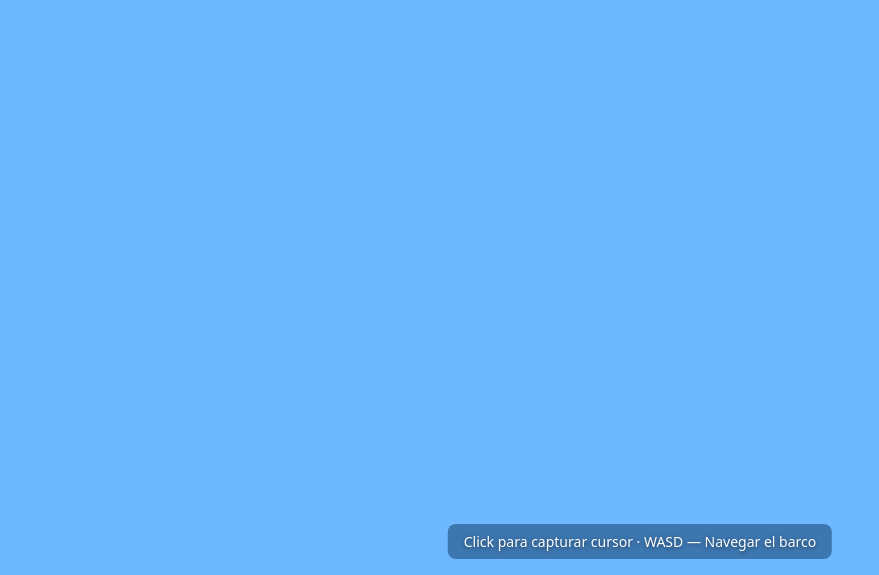
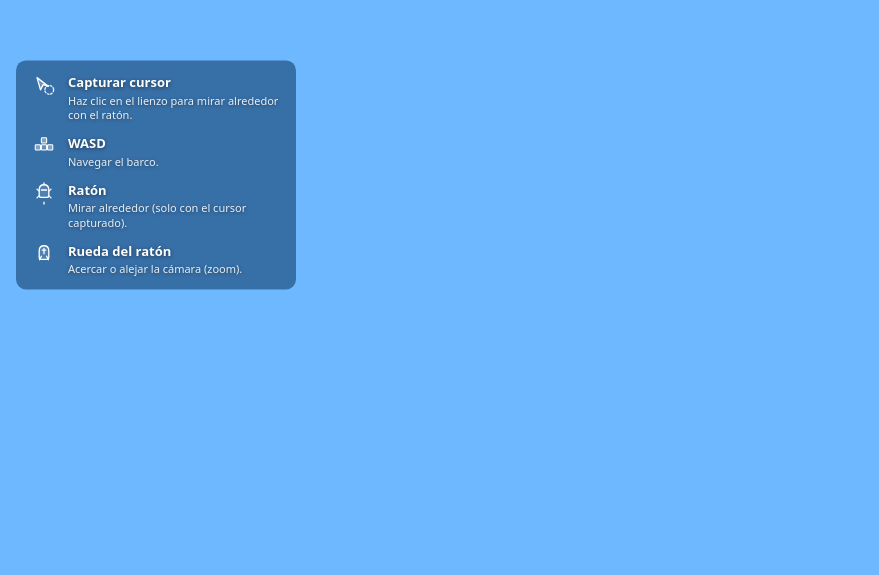
Before and after one commit to cin4ed/tidal-titans, a website built with Vite: page index.html in a window 1280 px wide. Shown: the part 225-800 px from the top of the page, without its empty margins (0-879 px from the left). Built offline with nearby package versions, Linux system fonts and the light colour scheme.

Commit message:
feat(ui): left illustrated controls panel with pointer-lock toggle
Move #hint to a vertical left column with inline SVG rows (click/ESC,
WASD, mouse look, scroll zoom). Toggle is-locked on pointer lock in
main.js; document in CLAUDE.md.

Made-with: Cursor

```diff
--- a/index.html
+++ b/index.html
@@ -9,14 +9,134 @@
     html, body { overflow: hidden; height: 100%; background: #6eb8ff; font-family: system-ui, sans-serif; }
     canvas { display: block; width: 100%; height: 100%; }
     #hint {
-      position: fixed; bottom: 16px; left: 50%; transform: translateX(-50%);
-      color: #fff; text-shadow: 0 1px 4px rgba(0,0,0,0.5); font-size: 14px; pointer-events: none;
-      background: rgba(0,40,80,0.45); padding: 8px 16px; border-radius: 8px;
+      position: fixed;
+      left: 16px;
+      top: 50%;
+      transform: translateY(-50%);
+      max-width: min(280px, calc(100vw - 32px));
+      color: #fff;
+      text-shadow: 0 1px 4px rgba(0,0,0,0.5);
+      font-size: 13px;
+      line-height: 1.35;
+      pointer-events: none;
+      background: rgba(0,40,80,0.5);
+      padding: 12px 14px;
+      border-radius: 10px;
+      display: flex;
+      flex-direction: column;
+      gap: 10px;
     }
+    .hint-row {
+      display: flex;
+      align-items: flex-start;
+      gap: 10px;
+    }
+    .hint-row .hint-icon {
+      flex-shrink: 0;
+      width: 28px;
+      height: 28px;
+      color: #fff;
+    }
+    .hint-row .hint-icon svg {
+      display: block;
+      width: 100%;
+      height: 100%;
+    }
+    .hint-label {
+      padding-top: 2px;
+    }
+    .hint-label strong {
+      display: block;
+      font-weight: 600;
+      margin-bottom: 2px;
+    }
+    .hint-label small {
+      display: block;
+      font-size: 11px;
+      opacity: 0.88;
+      font-weight: 400;
+    }
+    .hint-label-stack { flex: 1; min-width: 0; }
+    #hint.is-locked .hint-only-unlocked { display: none; }
+    #hint:not(.is-locked) .hint-only-locked { display: none; }
+    #hint.is-locked .hint-mouse-unlocked { display: none; }
+    #hint:not(.is-locked) .hint-mouse-locked { display: none; }
   </style>
 </head>
 <body>
-  <div id="hint">Click para capturar cursor · WASD — Navegar el barco</div>
+  <div id="hint" class="controls-hint" role="status" aria-live="polite" aria-atomic="true">
+    <div class="hint-row hint-only-unlocked">
+      <div class="hint-icon" aria-hidden="true">
+        <svg viewBox="0 0 32 32" fill="none" xmlns="http://www.w3.org/2000/svg" stroke="currentColor" stroke-width="1.5" stroke-linecap="round" stroke-linejoin="round">
+          <path d="M8 6l4 14 3-6 6 2L8 6z" fill="currentColor" fill-opacity="0.25" stroke="currentColor"/>
+          <circle cx="22" cy="20" r="5" stroke-dasharray="2 2" opacity="0.9"/>
+        </svg>
+      </div>
+      <div class="hint-label">
+        <strong>Capturar cursor</strong>
+        <small>Haz clic en el lienzo para mirar alrededor con el ratón.</small>
+      </div>
+    </div>
+    <div class="hint-row hint-only-locked">
+      <div class="hint-icon" aria-hidden="true">
+        <svg viewBox="0 0 32 32" fill="none" xmlns="http://www.w3.org/2000/svg" stroke="currentColor" stroke-width="1.5" stroke-linecap="round">
+          <rect x="4" y="9" width="24" height="16" rx="2" fill="currentColor" fill-opacity="0.15"/>
+          <path d="M9 16h4M15 16h8M9 20h14" stroke-width="1.25"/>
+        </svg>
+      </div>
+      <div class="hint-label">
+        <strong>Liberar cursor</strong>
+        <small>Pulsa ESC para volver al modo normal.</small>
+      </div>
+    </div>
+    <div class="hint-row">
+      <div class="hint-icon" aria-hidden="true">
+        <svg viewBox="0 0 32 32" fill="none" xmlns="http://www.w3.org/2000/svg" stroke="currentColor" stroke-width="1.25" stroke-linejoin="round">
+          <rect x="13" y="5" width="6" height="6" rx="1" fill="currentColor" fill-opacity="0.35"/>
+          <rect x="6" y="13" width="6" height="6" rx="1" fill="currentColor" fill-opacity="0.35"/>
+          <rect x="13" y="13" width="6" height="6" rx="1" fill="currentColor" fill-opacity="0.22"/>
+          <rect x="20" y="13" width="6" height="6" rx="1" fill="currentColor" fill-opacity="0.35"/>
+        </svg>
+      </div>
+      <div class="hint-label">
+        <strong>WASD</strong>
+        <small>Navegar el barco.</small>
+      </div>
+    </div>
+    <div class="hint-row">
+      <div class="hint-icon" aria-hidden="true">
+        <svg viewBox="0 0 32 32" fill="none" xmlns="http://www.w3.org/2000/svg" stroke="currentColor" stroke-width="1.5" stroke-linecap="round">
+          <path d="M16 5c-3 0-5.5 2.2-5.5 6v6c0 1.5 1 2.5 2.5 2.5h6c1.5 0 2.5-1 2.5-2.5v-6c0-3.8-2.5-6-5.5-6z" fill="currentColor" fill-opacity="0.12"/>
+          <path d="M13 11h6"/>
+          <path d="M10 12l-2-2M22 12l2-2M10 18l-2 2M22 18l2 2M16 3v2M16 25v2"/>
+        </svg>
+      </div>
+      <div class="hint-label-stack">
+        <div class="hint-label hint-mouse-unlocked">
+          <strong>Ratón</strong>
+          <small>Mirar alrededor (solo con el cursor capturado).</small>
+        </div>
+        <div class="hint-label hint-mouse-locked">
+          <strong>Ratón</strong>
+          <small>Girar la cámara.</small>
+        </div>
+      </div>
+    </div>
+    <div class="hint-row">
+      <div class="hint-icon" aria-hidden="true">
+        <svg viewBox="0 0 32 32" fill="none" xmlns="http://www.w3.org/2000/svg" stroke="currentColor" stroke-width="1.5" stroke-linecap="round">
+          <path d="M16 5c-3 0-5.5 2.2-5.5 6v7c0 1.5 1 2.5 2.5 2.5h6c1.5 0 2.5-1 2.5-2.5v-7c0-3.8-2.5-6-5.5-6z" fill="currentColor" fill-opacity="0.12"/>
+          <path d="M14 10h4"/>
+          <path d="M16 8v6"/>
+          <path d="M13 17l-2 4M19 17l2 4"/>
+        </svg>
+      </div>
+      <div class="hint-label">
+        <strong>Rueda del ratón</strong>
+        <small>Acercar o alejar la cámara (zoom).</small>
+      </div>
+    </div>
+  </div>
   <script type="module" src="/src/main.js"></script>
 </body>
 </html>
--- a/src/main.js
+++ b/src/main.js
@@ -263,11 +263,7 @@ async function init() {
   document.addEventListener('pointerlockchange', () => {
     pointerLocked = document.pointerLockElement === renderer.domElement;
     const hint = document.getElementById('hint');
-    if (hint) {
-      hint.textContent = pointerLocked
-        ? 'WASD — Navegar · Mouse — Girar cámara · ESC — Liberar cursor'
-        : 'Click para capturar cursor · WASD — Navegar el barco';
-    }
+    if (hint) hint.classList.toggle('is-locked', pointerLocked);
   });
 
   document.addEventListener('mousemove', (e) => {
```
Also changed, not shown: CLAUDE.md (+1 -1 lines).
